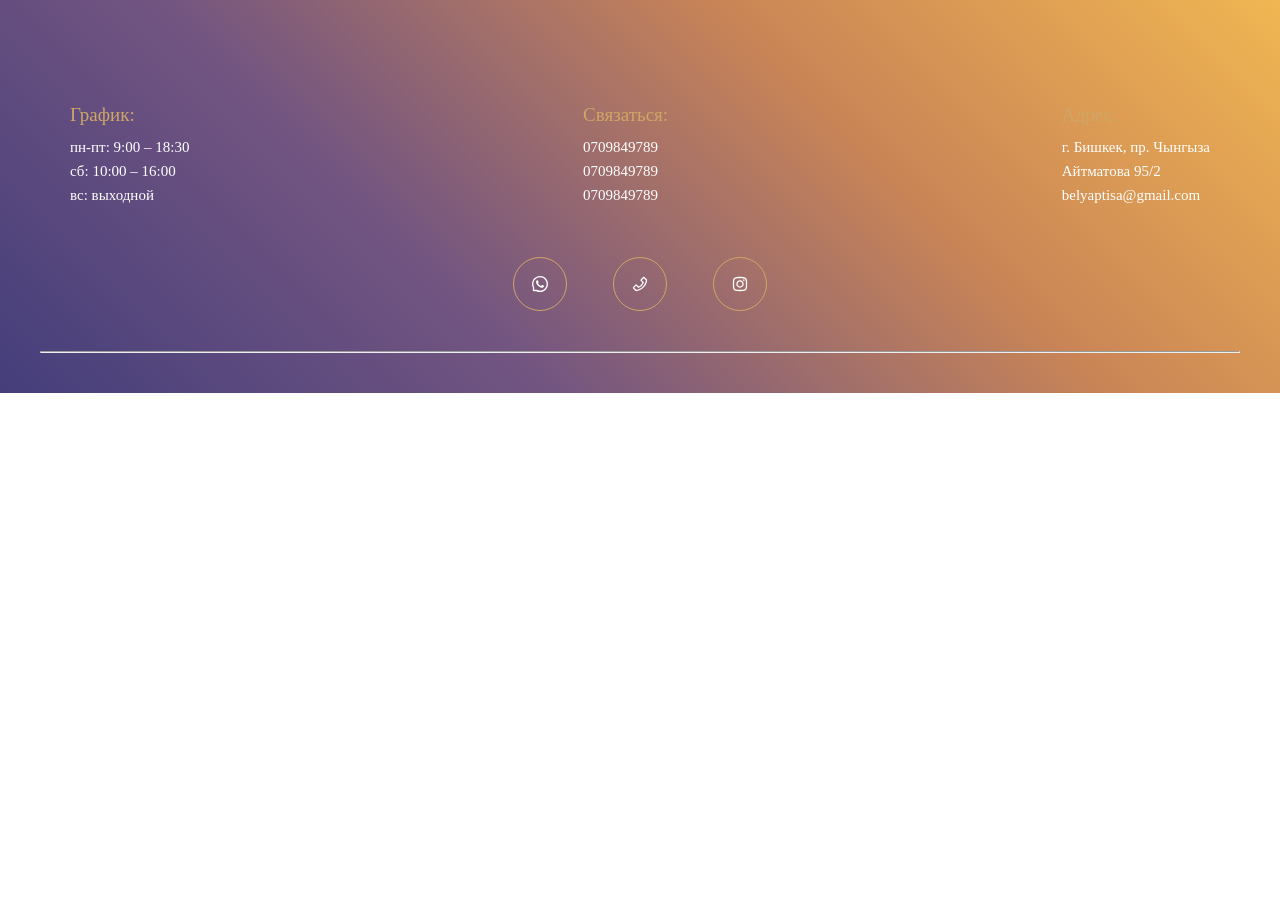
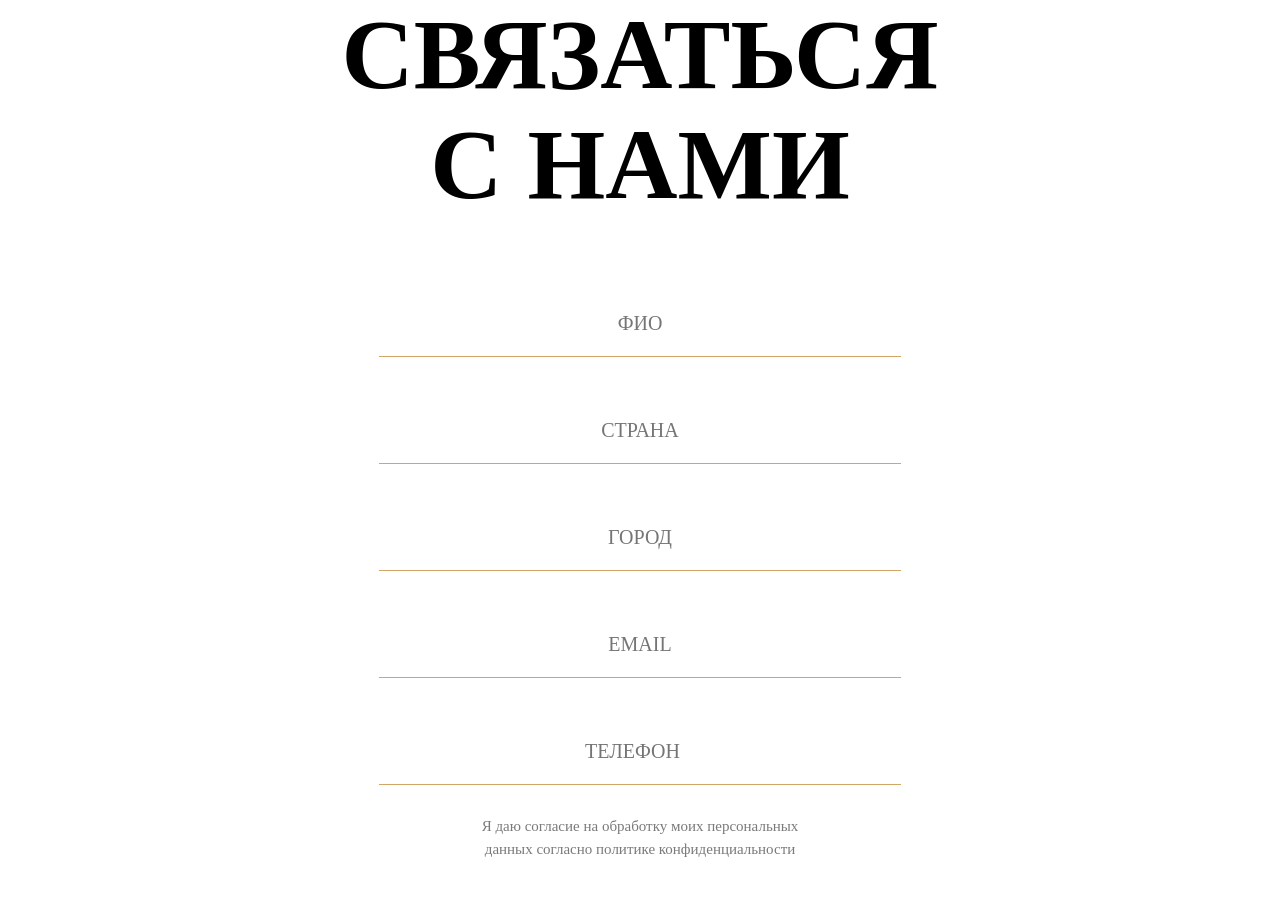
Before and after one commit to pipisasa/white-bird-front, a Next.js app: page / in a window 1280 px wide. Shown: the top 898 px of the page. Before the commit the page ends 800 px from the top, so only its background shows below. Built offline with nearby package versions, Linux system fonts and the light colour scheme.

Commit message:
add contact

```diff
--- /dev/null
+++ b/components/Contacts/Contact.jsx
@@ -0,0 +1,70 @@
+import React from "react";
+import s from "./Contact.module.scss";
+import { ArrowRightOutlined } from "@ant-design/icons";
+
+const Contact = () => {
+  return (
+    <div className={s.contact}>
+      <h2>Связаться с нами</h2>
+
+      <div className={s.contact_desc}>
+        <div>
+          <input
+            className={s.input_contact}
+            type="text"
+            name="name"
+            data-id="1"
+            placeholder="ФИО"
+          />
+        </div>
+        <div>
+          <input
+            className={s.input_contact}
+            type="text"
+            name="name"
+            data-id="1"
+            placeholder="Страна"
+          />
+        </div>
+        <div>
+          <input
+            className={s.input_contact}
+            type="text"
+            name="name"
+            data-id="1"
+            placeholder="Город"
+          />
+        </div>
+        <div>
+          <input
+            className={s.input_contact}
+            type="email"
+            name="name"
+            data-id="1"
+            placeholder="Email"
+          />
+        </div>
+        <div>
+          <input
+            className={s.input_contact}
+            type="number"
+            name="name"
+            data-id="1"
+            placeholder="Tелефон"
+          />
+        </div>
+
+        <p className={s.desc}>
+          Я даю согласие на обработку моих персональных данных согласно политике
+          конфиденциальности
+        </p>
+      </div>
+
+      <div className={s.btn}>
+        <ArrowRightOutlined style={{color:'white', fontSize:'35px'}}/>
+      </div>
+    </div>
+  );
+};
+
+export default Contact;
--- /dev/null
+++ b/components/Contacts/Contact.module.scss
@@ -0,0 +1,61 @@
+.contact {
+  max-width: 1200px;
+  margin: 0 auto;
+  width: 100%;
+  text-align: center;
+  margin-bottom: 50px;
+  h2 {
+    margin: 0 auto;
+    font-size: clamp(21px, 13vw, 100px);
+    line-height: 110%;
+    text-transform: uppercase;
+    max-width: 600px;
+    font-family: "SangBleu Empire Trial";
+  }
+  .contact_desc {
+    display: block;
+    justify-content: center;
+    margin-top: 30px;
+    margin-bottom: 40px;
+
+    .desc {
+      font-family: "Ubuntu";
+      font-style: normal;
+      font-weight: normal;
+      font-size: 15px;
+      line-height: 150%;
+      color: #7a7a7a;
+      max-width: 346px;
+      margin: 30px auto;
+    }
+    .input_contact {
+      text-align: center;
+      font-family: "Ubuntu" !important;
+      font-style: normal;
+      font-weight: normal;
+      font-size: 20px !important;
+      line-height: 130%;
+      text-transform: uppercase;
+      color: #2e2e2e;
+      border: none;
+      background: transparent;
+      width: 100%;
+      max-width: 522px;
+      padding: 20px 0;
+      margin-top: 40px;
+      border-bottom: 1.5px solid #d0a666;
+    }
+  }
+
+  .btn {
+    margin: 0 auto;
+    width: 90px;
+    height: 90px;
+    display: flex;
+    justify-content: center;
+    align-items: center;
+    cursor: pointer;
+    border-radius: 50%;
+    background: #d0a666;
+  }
+}
--- a/components/Footer/Footer.module.scss
+++ b/components/Footer/Footer.module.scss
@@ -51,6 +51,7 @@
       display: flex;
       justify-content: space-around;
       .social_block {
+        cursor: pointer;
         display: flex;
         justify-content: center;
         align-items: center;
@@ -59,11 +60,13 @@
         border-radius: 50%;
         border: 1px solid rgb(208, 166, 102);
       }
+
     }
   }
   .linear {
+    height: 1px;
     color: gray;
-    max-width: 1200px;
+    max-width: 95%;
     width: 100%;
     margin: 0 auto;
     margin-top: 40px;
--- a/pages/index.jsx
+++ b/pages/index.jsx
@@ -1,3 +1,4 @@
+import Contact from "@/components/Contacts/Contact";
 import Footer from "@/components/Footer/Footer";
 import Header from "@/components/Header/Header";
 import Head from "next/head";
@@ -14,7 +15,7 @@ export default function Home() {
 
       <Header/>
 
-
+      <Contact/>
       <Footer/>
     </>
   );
```
